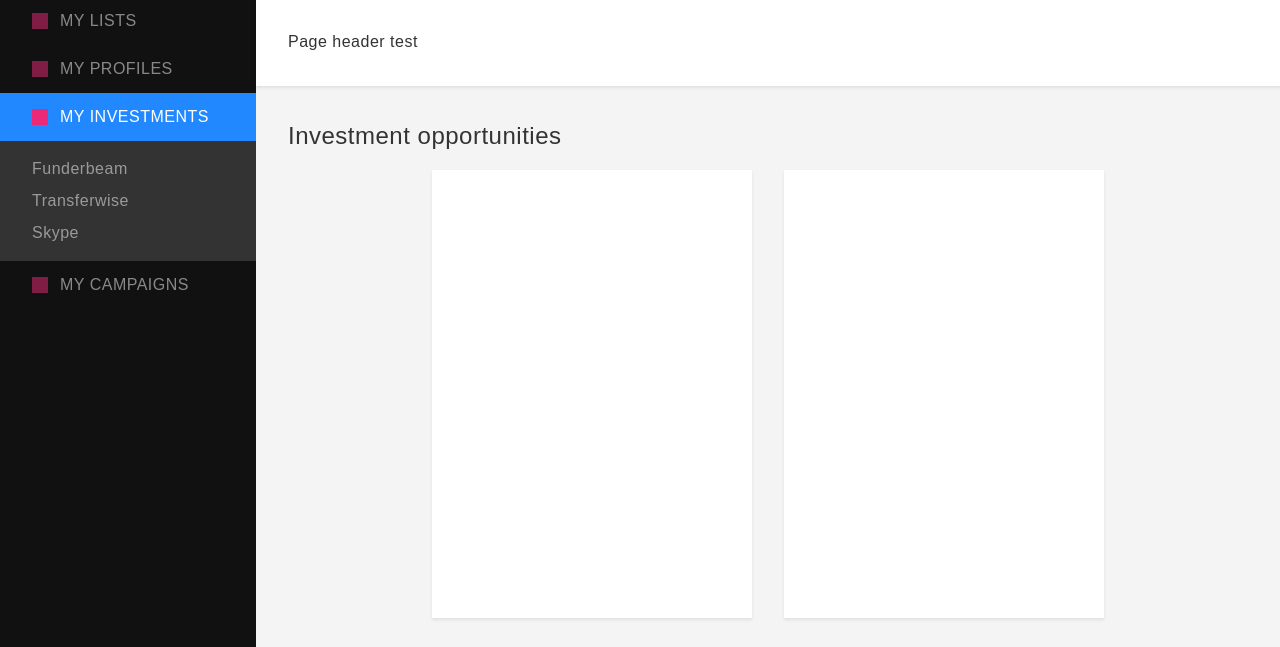
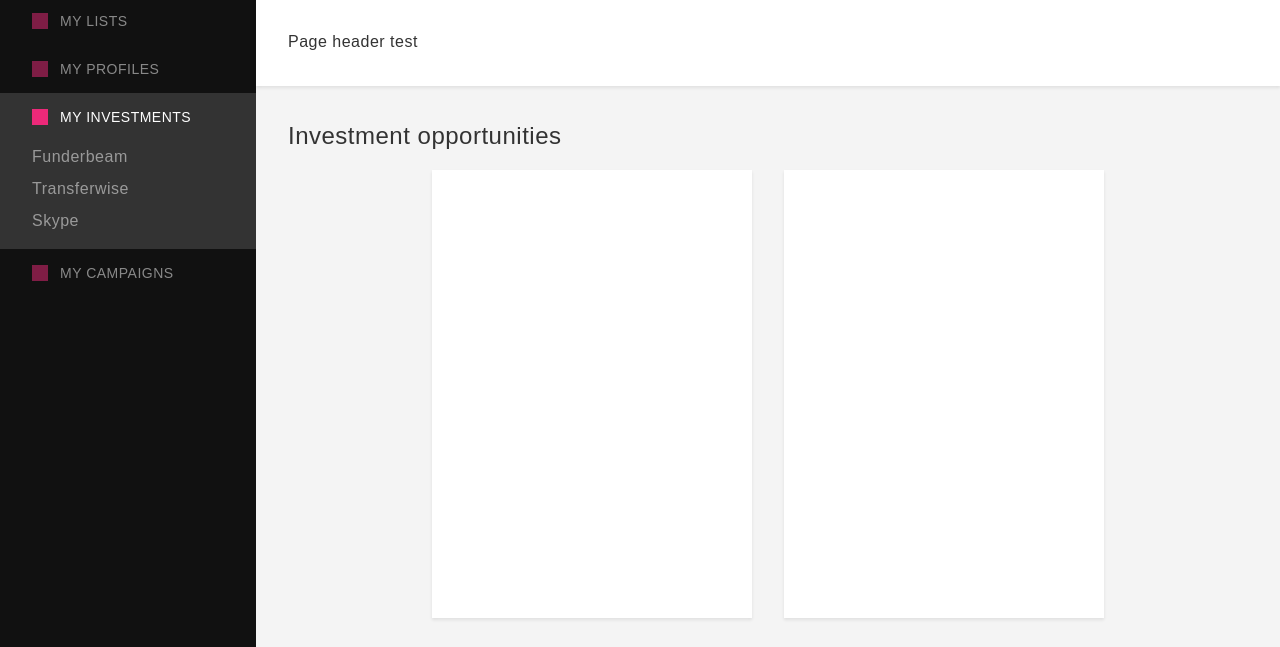
Before and after one commit to kuldarkalvik/fb-html, a website: page public/index.html in a window 1280 px wide. Shown: the part 75-722 px from the top of the page. Drawn offline with nearby package versions, Linux system fonts and the light colour scheme.

Commit message:
Change sidebar styles

```diff
--- a/scss/style.scss
+++ b/scss/style.scss
@@ -112,7 +112,7 @@ $sidebar-header-height: 4.5rem;
 	&.is-active {
 
 		.sidebar-nav-group-title {
-			background-color: $blue;
+			background-color: $black;
 			opacity: 1;
 		}
 
@@ -148,6 +148,8 @@ $sidebar-header-height: 4.5rem;
 	display: block;
 	line-height: 1rem;
 	text-transform: uppercase;
+	font-size: 0.875rem;
+	font-weight: $light;
 }
 
 .sidebar-nav-group-items {
@@ -164,7 +166,6 @@ $sidebar-header-height: 4.5rem;
 	line-height: 2rem;
 	display: block;
 
-	&:first-child { padding-top: 0.75rem; }
 	&:last-child { padding-bottom: 0.75rem; }
 	&:hover {
 		text-decoration: none;
```
Also changed, not shown: public/style.css.
